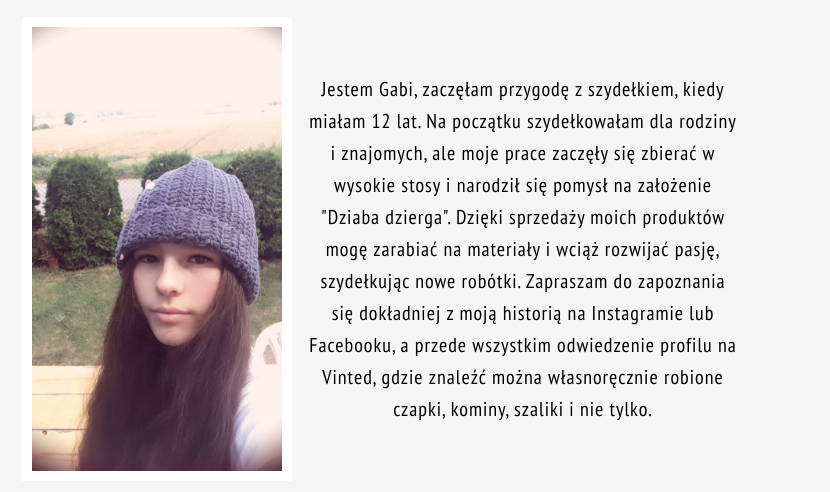
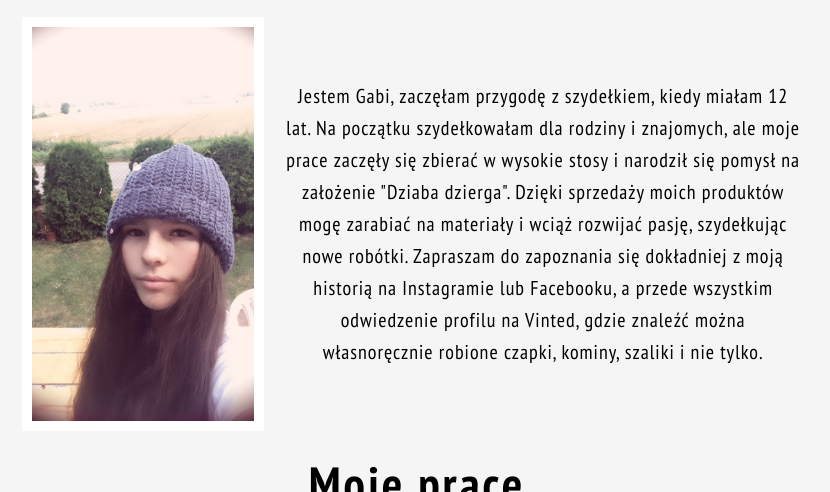
Before and after one commit to tombangel/dziabadzierga, a plain HTML site: page index.html in a window 1280 px wide. Shown: the part 283-775 px from the top of the page, without its empty margins (223-1053 px from the left). Drawn offline with Linux system fonts and the light colour scheme.

Commit message:
Add files via upload

```diff
--- a/index.css
+++ b/index.css
@@ -84,23 +84,22 @@ body {
 }
 
 .gabi_photo-img{
+  min-width: 0;
+  min-height: 0;
+  flex-basis: 225px;
   object-fit: cover;
   object-position: center;
-  min-width: 0;
-  min-height: 0;
-  flex-basis: 250px;
   width: 100%;
   outline: 10px solid white;
 }
 
 .main-about p {
-  width: 60%;
+  width: 70%;
   margin: 0 auto;
   margin-top: auto;
   margin-bottom: auto;
-  margin-left: 10px;
-  margin-right: 10px;
-  padding: 0 15px;
+  margin-left: 15px;
+  margin-right: auto;
 }
 
 h2 {
@@ -290,6 +289,10 @@ footer p:last-child {
   .main-socials {
     flex-direction: row;
   }
+
+  .main-about p {
+      padding-left: 15px
+  }
 }
 
 @media (max-width: 709px) {
```
